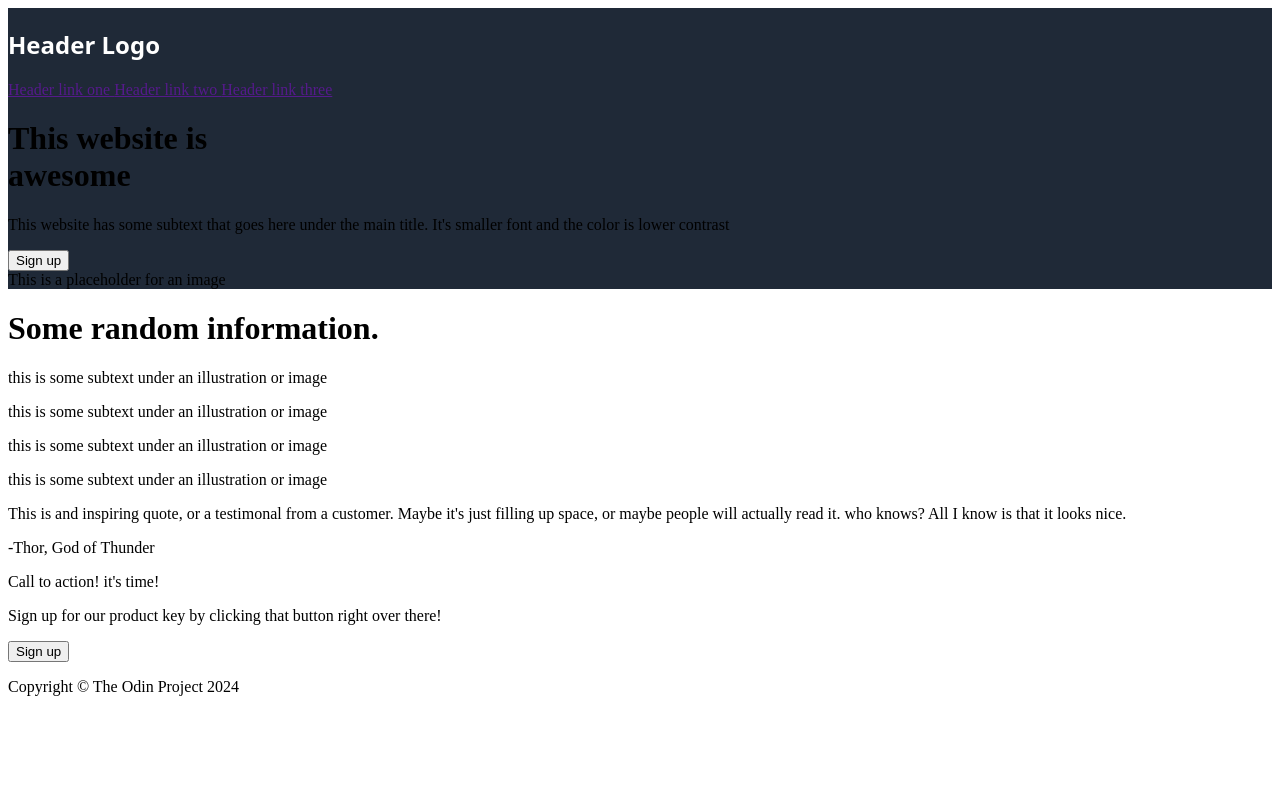
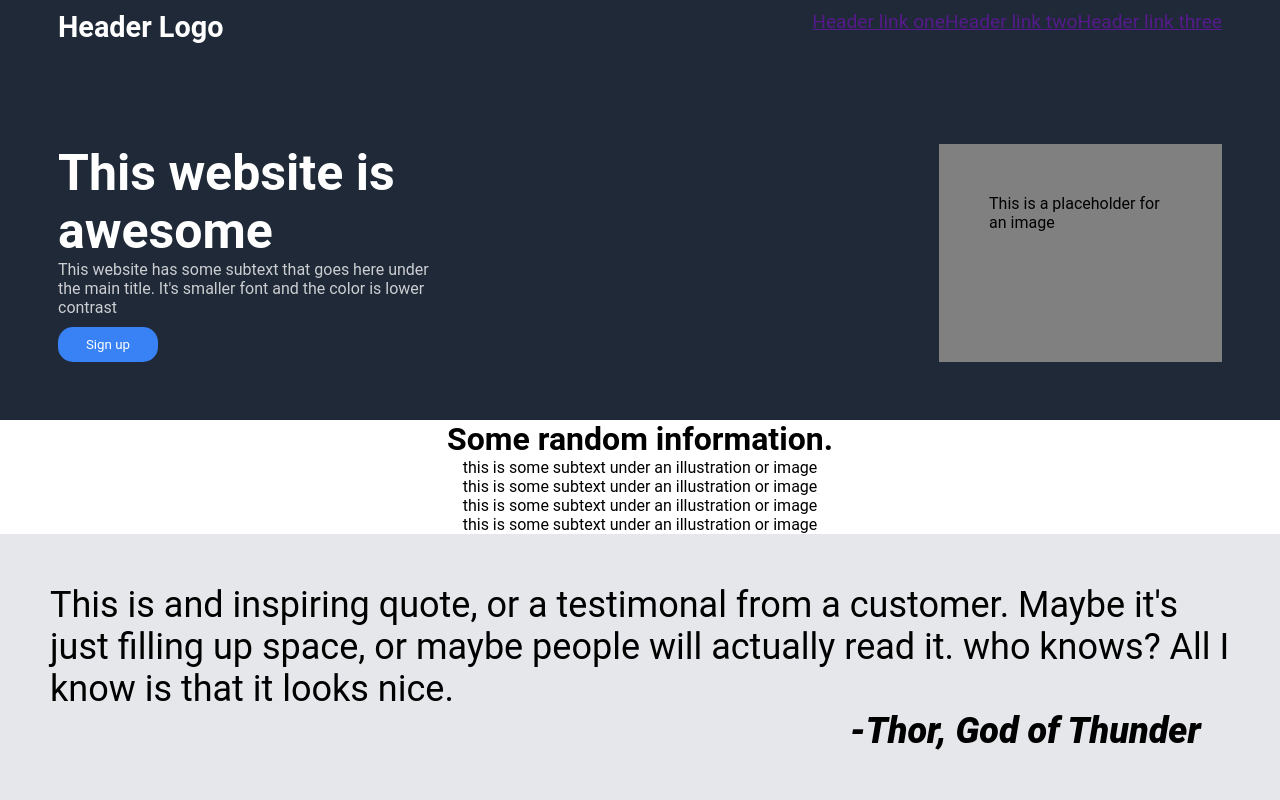
Before and after one commit to MohammedAmineJ/Landing-Page-, a plain HTML site: page index.html in a window 1280 px wide. Shown: the top 800 px of the page. Drawn offline with Linux system fonts and the light colour scheme.

Commit message:
11/12/2024

```diff
--- a/style.css
+++ b/style.css
@@ -1,18 +1,103 @@
+*{
+    border:0;
+    margin: 0;
+    font-family: "Roboto", sans-serif;
+
+}
 header{
-    background-color: #1F2937;
+    background-color: #1f2937;
     display: flex;
-    flex-flow: wrap;
+    padding: 58px;
+    flex-direction: column;
+    padding-top: 10px;
+    justify-content: space-between;
+}
+.subtext{
+    color: rgba(255, 255, 255, 0.772);
+}
+.awesome{
+    font-size: 50px;
+}
+a{
+    display: flex;
+    justify-content: space-between;
+    gap: 10px;
+}
+.fsign{
+    padding-top: 10px;
+    padding-bottom: 10px;
+    padding-left: 0px;
+    padding-right: 0px;
+    border-radius: 15px;
+    background-color: #3882F6;
+    color: white;
+    flex-grow: 0;
+    width: 100px;
+    margin-top: 10px;
+}
+.placeholder{
+    padding: 50px;
+    background-color: grey;
+    margin-left: 500px;
+    justify-content: center;
+}
+.evr{
+    display: flex;
+}
+.headerlogo{
+    display: flex;
+    justify-content: space-between;
+    padding-bottom: 100px;
+    font-size: larger;
 }
 h2{
-    font-family: system-ui, -apple-system, BlinkMacSystemFont, 'Segoe UI', Roboto, Oxygen, Ubuntu, Cantarell, 'Open Sans', 'Helvetica Neue', sans-serif;
     color: white;
-    margin-right: 500px;
+    padding: auto;
+    margin: auto;
+    margin-left: 0;
 }
-
-.website{
+.signin{
     display: flex;
+    color: white;
+    flex-direction: column;
+    width: 500px;
 }
-.crazy{
+a{
     display: flex;
-
+    justify-content: space-between;
 }
+gray{
+    display: flex;
+    background-color: #E5E7EB;
+    flex-direction: column;
+    padding: 50px;
+}
+.quote{
+    font-family: "Italic" sans-serif;
+    font-size: 36px;
+}
+.thor{
+    margin-left: 800px;
+    font-style: italic;
+    font-size: 36px;
+    font-weight: 1000;
+}
+.info{
+    display: flex;
+    align-items: center;
+    flex-direction: column;
+}
+.call{
+    display: flex;
+    margin: 100px;
+    flex-direction: column;
+}
+.action{
+    font-size: large;
+}
+footer{
+    background-color: #1f2937;
+    color: white;
+    text-align: center;
+    padding: 10px;
+}
```
